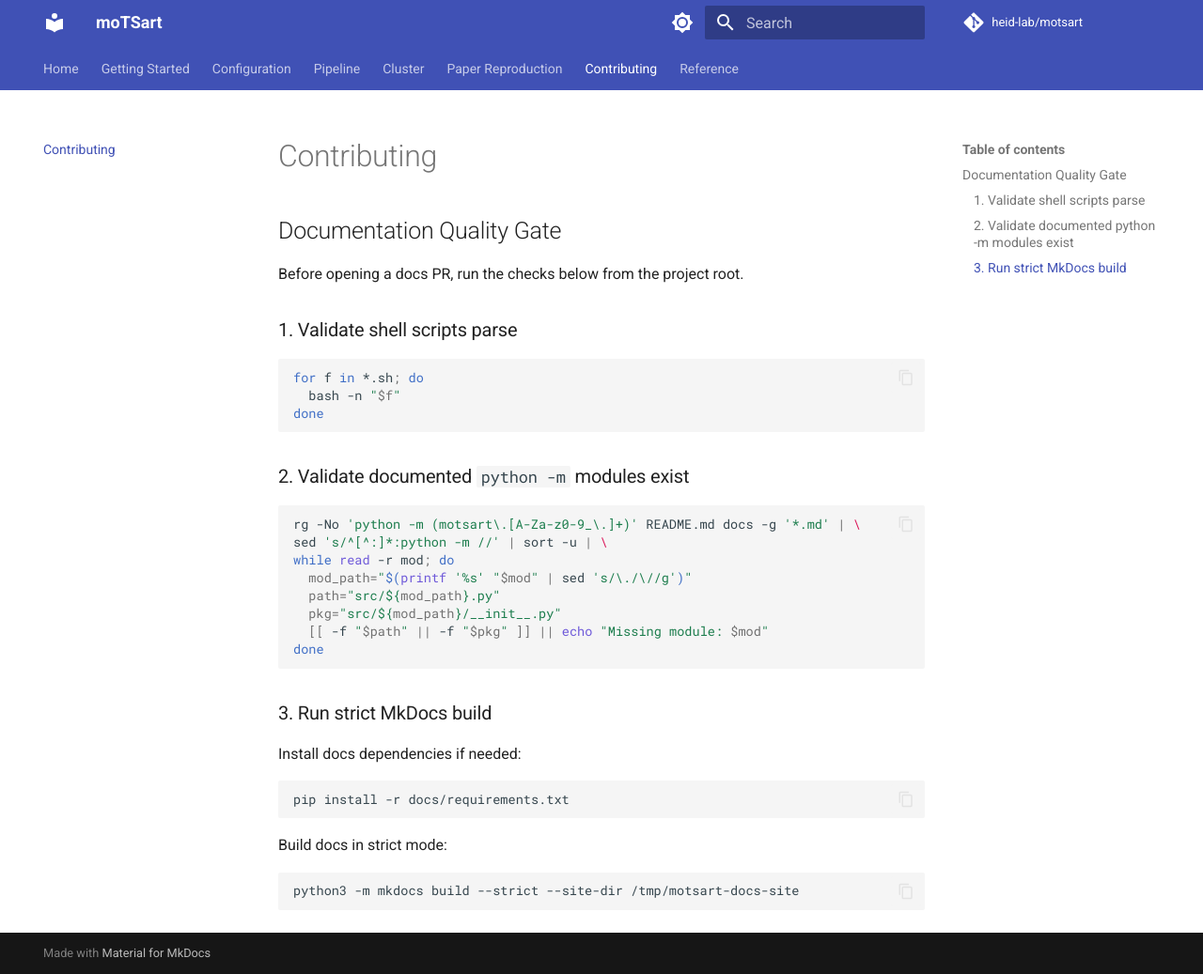
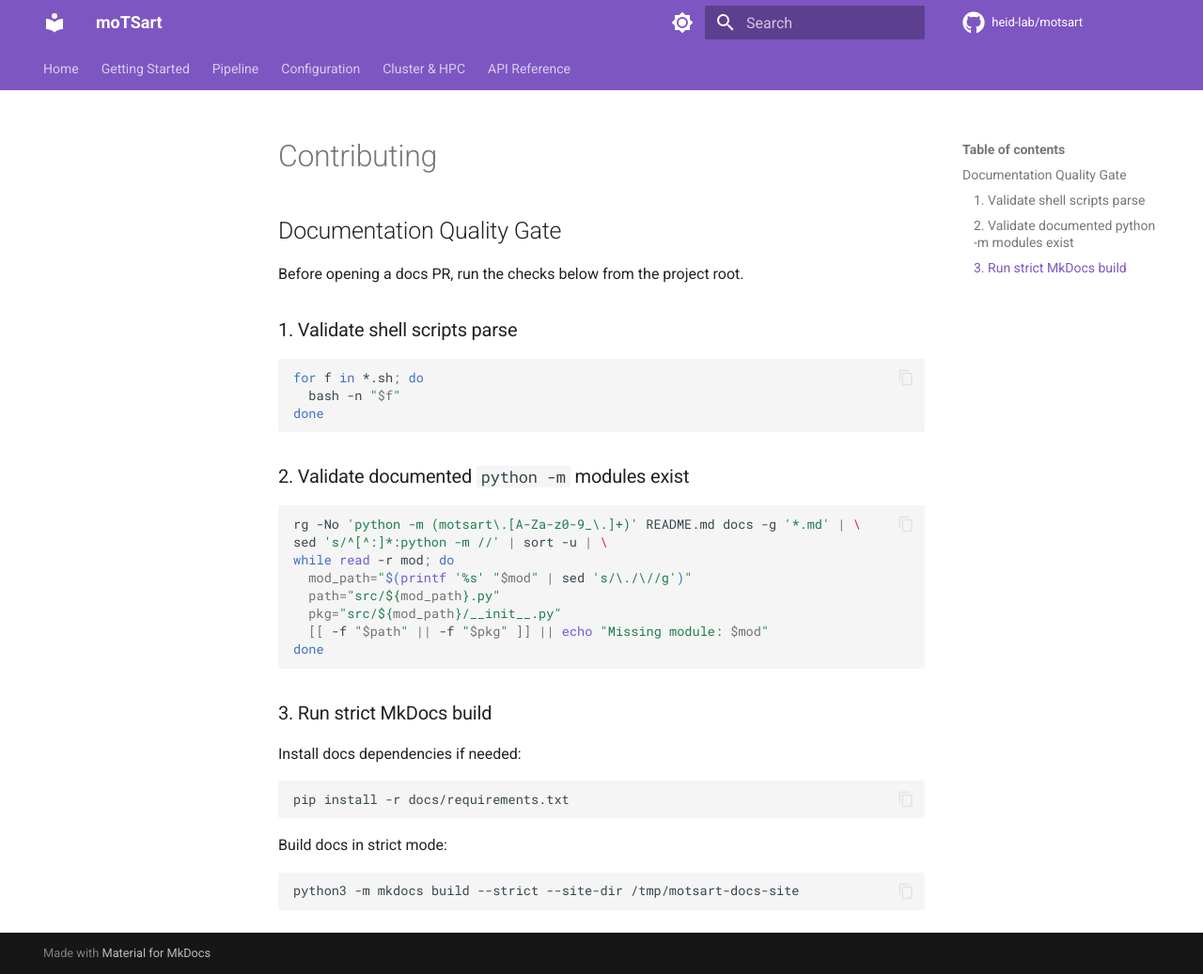
Before and after one commit to heid-lab/motsart, an MkDocs documentation site: the page built from docs/contributing.md, in a window 1280 px wide and 1037 px high. Shown: the whole window at 94% size. Built offline with MkDocs 1.6.1 and Material for MkDocs 9.7.7, drawn with Linux system fonts in a browser that asks for light colours; comment, search, counter and statistics services are not loaded.

Commit message:
update mkdocs

```diff
--- a/mkdocs.yml
+++ b/mkdocs.yml
@@ -7,24 +7,47 @@ theme:
   name: material
   palette:
     - scheme: default
-      primary: indigo
-      accent: indigo
+      primary: deep purple
+      accent: amber
       toggle:
         icon: material/brightness-7
         name: Switch to dark mode
     - scheme: slate
-      primary: indigo
-      accent: indigo
+      primary: deep purple
+      accent: amber
       toggle:
         icon: material/brightness-4
         name: Switch to light mode
   features:
     - navigation.tabs
     - navigation.sections
+    - navigation.expand
     - navigation.top
+    - search.highlight
     - search.suggest
-    - search.highlight
     - content.code.copy
+    - content.code.annotate
+  icon:
+    repo: fontawesome/brands/github
+
+markdown_extensions:
+  - admonition
+  - pymdownx.details
+  - pymdownx.superfences:
+      custom_fences:
+        - name: mermaid
+          class: mermaid
+          format: !!python/name:pymdownx.superfences.fence_code_format
+  - pymdownx.highlight:
+      anchor_linenums: true
+  - pymdownx.inlinehilite
+  - pymdownx.tabbed:
+      alternate_style: true
+  - pymdownx.snippets
+  - attr_list
+  - md_in_html
+  - toc:
+      permalink: true
 
 plugins:
   - search
@@ -38,33 +61,25 @@ plugins:
       handlers:
         python:
           paths: [src]
+          options:
+            show_source: true
+            show_root_heading: true
+            heading_level: 2
+            members_order: source
+            docstring_style: google
 
 nav:
   - Home: index.md
   - Getting Started:
-      - Installation: getting-started/installation.md
-      - Quickstart: getting-started/quickstart.md
+    - Installation: getting-started/installation.md
+    - Quick Start: getting-started/quickstart.md
+  - Pipeline:
+    - Overview: pipeline/overview.md
+    - "Step 1: Complex Finder": pipeline/complex-finder.md
+    - "Step 2: Path Guessers": pipeline/path-guessers.md
+    - "Step 3: Validator": pipeline/validator.md
+    - "Optional: Learning": pipeline/learning.md
+    - Paper Reproduction Workflow: pipeline/paper-reproduction.md
   - Configuration: configuration/index.md
-  - Pipeline:
-      - Overview: pipeline/overview.md
-      - Complex Finder: pipeline/complex-finder.md
-      - Path Guessers: pipeline/path-guessers.md
-      - Learning: pipeline/learning.md
-      - Validator: pipeline/validator.md
-  - Cluster: cluster/index.md
-  - Paper Reproduction: pipeline/paper-reproduction.md
-  - Contributing: contributing.md
-  - Reference: reference/
-
-markdown_extensions:
-  - admonition
-  - pymdownx.details
-  - pymdownx.superfences
-  - pymdownx.highlight:
-      anchor_linenums: true
-  - pymdownx.inlinehilite
-  - pymdownx.snippets
-  - attr_list
-  - md_in_html
-  - toc:
-      permalink: true
+  - Cluster & HPC: cluster/index.md
+  - API Reference: reference/
```
